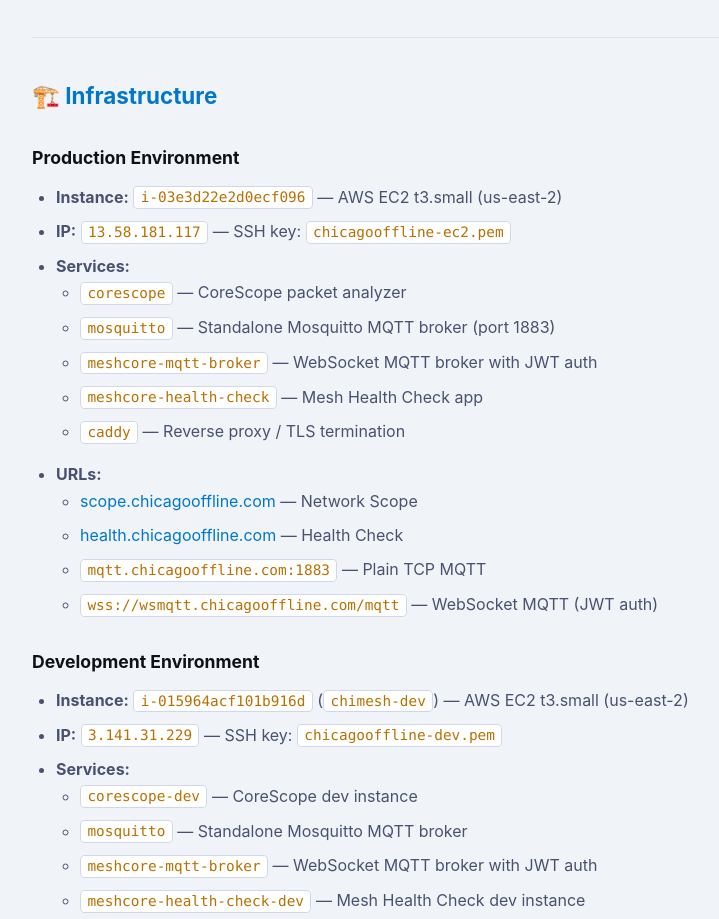
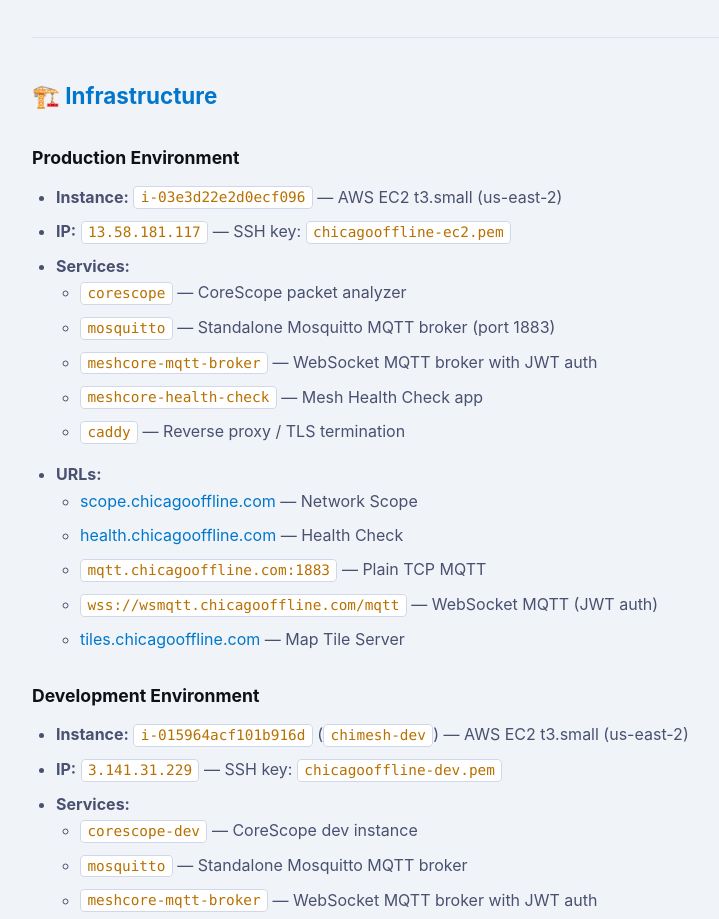
Before and after one commit to emuehlstein/slcmesh-mqtt, a plain HTML site: page dev-landing/contributors.html in a window 1280 px wide. Shown: the part 169-1088 px from the top of the page, without its empty margins (248-967 px from the left). Drawn offline with Linux system fonts and the light colour scheme.

Commit message:
fix(contributors): restore tiles.chicagooffline.com (mapserver EC2, 3.20.103.82)

```diff
--- a/dev-landing/contributors.html
+++ b/dev-landing/contributors.html
@@ -212,6 +212,7 @@
         <li><a href="https://health.chicagooffline.com">health.chicagooffline.com</a> &mdash; Health Check</li>
         <li><code>mqtt.chicagooffline.com:1883</code> &mdash; Plain TCP MQTT</li>
         <li><code>wss://wsmqtt.chicagooffline.com/mqtt</code> &mdash; WebSocket MQTT (JWT auth)</li>
+        <li><a href="https://tiles.chicagooffline.com">tiles.chicagooffline.com</a> &mdash; Map Tile Server</li>
       </ul>
     </li>
   </ul>
```
